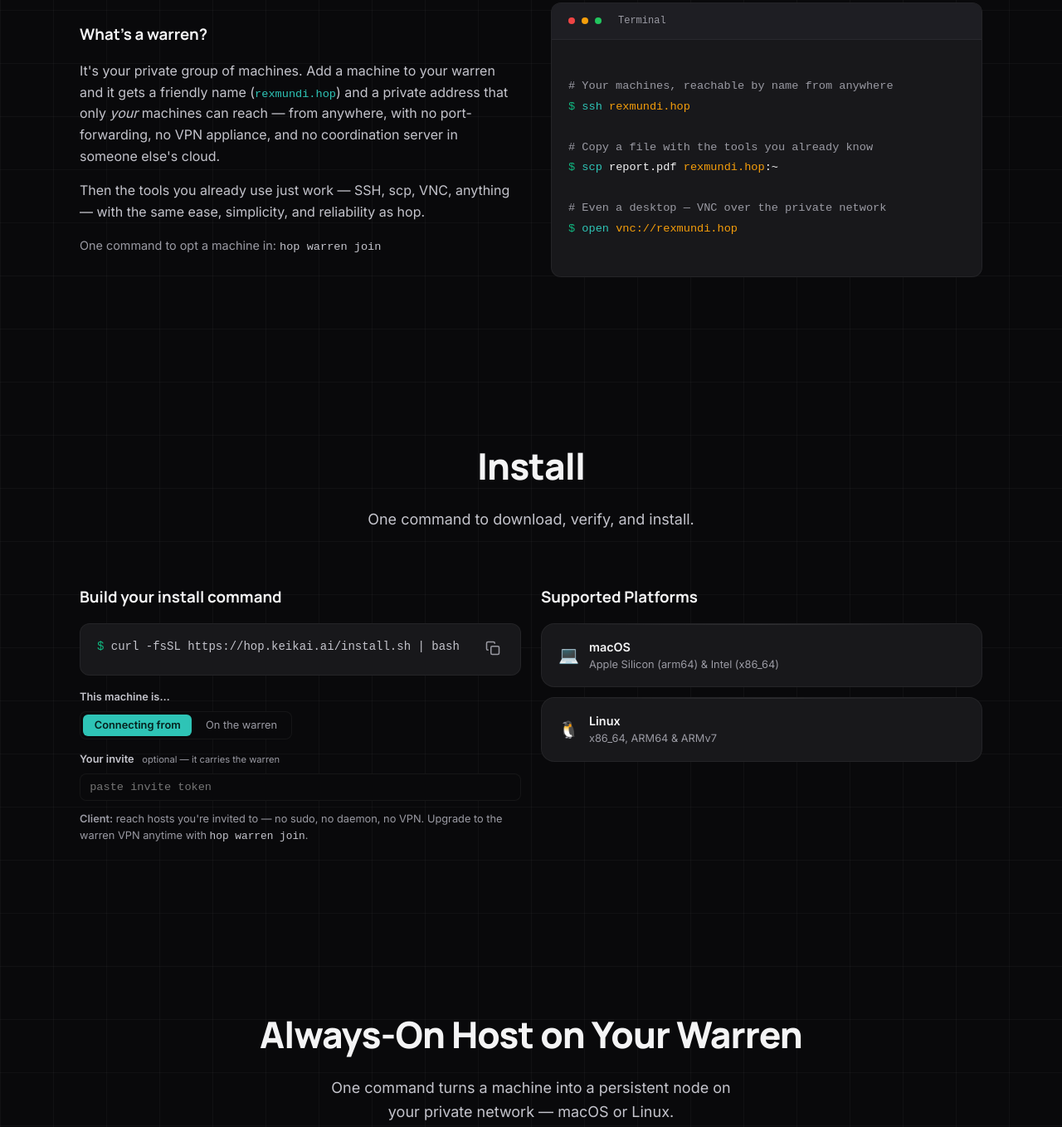
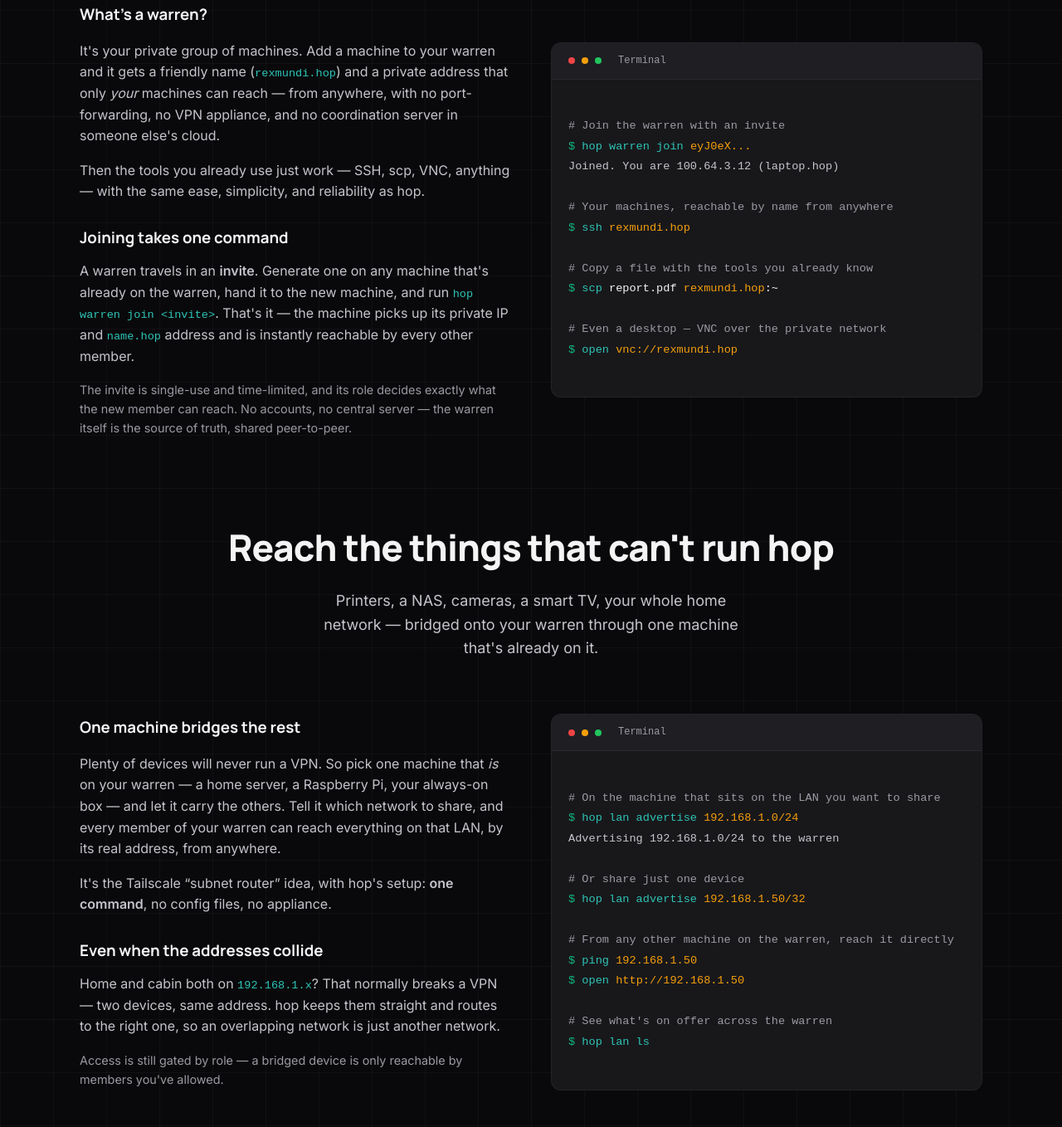
Before and after one commit to Keikai-Inc/wirehop, a plain HTML site: page site/index.html in a window 1280 px wide. Shown: the part 5044-6402 px from the top of the page at 83% size. Drawn offline with Linux system fonts and the light colour scheme.

Commit message:
site: explain warren join mechanics + the LAN-bridging feature
- Warren section: a "Joining takes one command" block spelling out the exact flow
  (an invite carries the warren → `hop warren join <invite>` → instant private IP +
  name.hop), and the terminal now shows the join step and its result.
- New "Reach the things that can't run hop" section for LAN bridging: one warren
  machine bridges a whole LAN (`hop lan advertise 192.168.1.0/24`), reach devices
  by their real address from anywhere, overlapping-subnet support, role-gated.

KISS marketing voice, matching the existing sections.

```diff
--- a/site/index.html
+++ b/site/index.html
@@ -539,7 +539,9 @@
           <h3 style="font-family: var(--font-display); font-weight: 700; margin-bottom: 1rem;">What's a warren?</h3>
           <p style="color: var(--color-text-secondary); margin-bottom: 1rem;">It's your private group of machines. Add a machine to your warren and it gets a friendly name (<code style="font-family: var(--font-mono); font-size: 0.85rem; color: var(--color-accent-teal);">rexmundi.hop</code>) and a private address that only <em>your</em> machines can reach &mdash; from anywhere, with no port-forwarding, no VPN appliance, and no coordination server in someone else's cloud.</p>
           <p style="color: var(--color-text-secondary); margin-bottom: 1rem;">Then the tools you already use just work &mdash; SSH, scp, VNC, anything &mdash; with the same ease, simplicity, and reliability as hop.</p>
-          <p style="color: var(--color-text-tertiary); font-size: 0.9rem;">One command to opt a machine in: <code style="font-family: var(--font-mono); font-size: 0.85rem; color: var(--color-text-secondary);">hop warren join</code></p>
+          <h3 style="font-family: var(--font-display); font-weight: 700; margin: 1.75rem 0 0.75rem;">Joining takes one command</h3>
+          <p style="color: var(--color-text-secondary); margin-bottom: 1rem;">A warren travels in an <strong>invite</strong>. Generate one on any machine that's already on the warren, hand it to the new machine, and run <code style="font-family: var(--font-mono); font-size: 0.85rem; color: var(--color-accent-teal);">hop warren join &lt;invite&gt;</code>. That's it &mdash; the machine picks up its private IP and <code style="font-family: var(--font-mono); font-size: 0.85rem; color: var(--color-accent-teal);">name.hop</code> address and is instantly reachable by every other member.</p>
+          <p style="color: var(--color-text-tertiary); font-size: 0.9rem;">The invite is single-use and time-limited, and its role decides exactly what the new member can reach. No accounts, no central server &mdash; the warren itself is the source of truth, shared peer-to-peer.</p>
         </div>
 
         <div class="code-block">
@@ -550,6 +552,10 @@
             <span class="code-title">Terminal</span>
           </div>
           <div class="code-body">
+<span class="comment"># Join the warren with an invite</span>
+<span class="prompt">$</span> <span class="cmd">hop warren join</span> <span class="flag">eyJ0eX...</span>
+<span class="output">Joined. You are 100.64.3.12 (laptop.hop)</span>
+
 <span class="comment"># Your machines, reachable by name from anywhere</span>
 <span class="prompt">$</span> <span class="cmd">ssh</span> <span class="flag">rexmundi.hop</span>
 
@@ -558,6 +564,52 @@
 
 <span class="comment"># Even a desktop &mdash; VNC over the private network</span>
 <span class="prompt">$</span> <span class="cmd">open</span> <span class="flag">vnc://rexmundi.hop</span>
+          </div>
+        </div>
+      </div>
+    </div>
+  </section>
+
+  <!-- LAN bridging -->
+  <section id="lan-bridging" style="padding-top: 0;">
+    <div class="container">
+      <div class="section-header">
+        <h2>Reach the things that can't run hop</h2>
+        <p>Printers, a NAS, cameras, a smart TV, your whole home network &mdash; bridged onto your warren through one machine that's already on it.</p>
+      </div>
+
+      <div class="grid grid-2" style="align-items: center; gap: 3rem;">
+        <div>
+          <h3 style="font-family: var(--font-display); font-weight: 700; margin-bottom: 1rem;">One machine bridges the rest</h3>
+          <p style="color: var(--color-text-secondary); margin-bottom: 1rem;">Plenty of devices will never run a VPN. So pick one machine that <em>is</em> on your warren &mdash; a home server, a Raspberry Pi, your always-on box &mdash; and let it carry the others. Tell it which network to share, and every member of your warren can reach everything on that LAN, by its real address, from anywhere.</p>
+          <p style="color: var(--color-text-secondary); margin-bottom: 1rem;">It's the Tailscale &ldquo;subnet router&rdquo; idea, with hop's setup: <strong>one command</strong>, no config files, no appliance.</p>
+
+          <h3 style="font-family: var(--font-display); font-weight: 700; margin: 1.75rem 0 0.75rem;">Even when the addresses collide</h3>
+          <p style="color: var(--color-text-secondary); margin-bottom: 1rem;">Home and cabin both on <code style="font-family: var(--font-mono); font-size: 0.85rem; color: var(--color-accent-teal);">192.168.1.x</code>? That normally breaks a VPN &mdash; two devices, same address. hop keeps them straight and routes to the right one, so an overlapping network is just another network.</p>
+          <p style="color: var(--color-text-tertiary); font-size: 0.9rem;">Access is still gated by role &mdash; a bridged device is only reachable by members you've allowed.</p>
+        </div>
+
+        <div class="code-block">
+          <div class="code-header">
+            <span class="code-dot"></span>
+            <span class="code-dot"></span>
+            <span class="code-dot"></span>
+            <span class="code-title">Terminal</span>
+          </div>
+          <div class="code-body">
+<span class="comment"># On the machine that sits on the LAN you want to share</span>
+<span class="prompt">$</span> <span class="cmd">hop lan advertise</span> <span class="flag">192.168.1.0/24</span>
+<span class="output">Advertising 192.168.1.0/24 to the warren</span>
+
+<span class="comment"># Or share just one device</span>
+<span class="prompt">$</span> <span class="cmd">hop lan advertise</span> <span class="flag">192.168.1.50/32</span>
+
+<span class="comment"># From any other machine on the warren, reach it directly</span>
+<span class="prompt">$</span> <span class="cmd">ping</span> <span class="flag">192.168.1.50</span>
+<span class="prompt">$</span> <span class="cmd">open</span> <span class="flag">http://192.168.1.50</span>
+
+<span class="comment"># See what's on offer across the warren</span>
+<span class="prompt">$</span> <span class="cmd">hop lan ls</span>
           </div>
         </div>
       </div>
```
